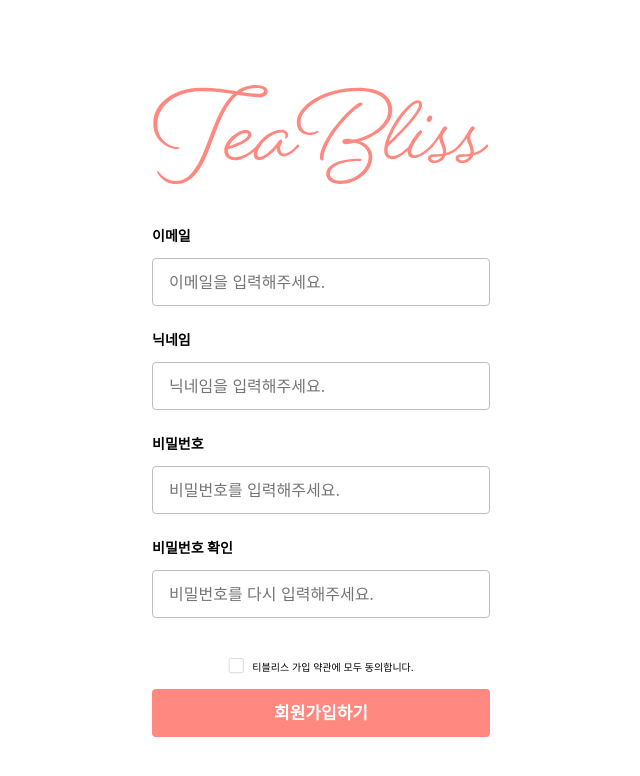
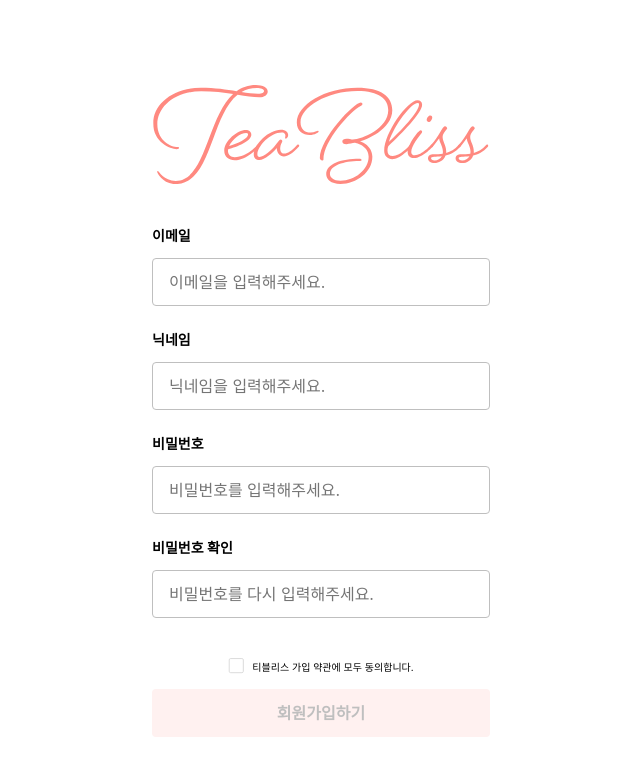
Before and after one commit to Tea-Bliss/FE_Tea_Bliss, a Next.js app: page /sign-up in a window 1280 px wide. Shown: the top 776 px of the page, without its empty margins (319-959 px from the left). Built offline with nearby package versions, Linux system fonts and the light colour scheme.

Commit message:
feat: 회원가입 페이지 구현

```diff
--- a/src/components/common/Button/index.tsx
+++ b/src/components/common/Button/index.tsx
@@ -1,7 +1,9 @@
 'use client';
 
 import { ButtonHTMLAttributes } from 'react';
+
 import classNames from 'classnames/bind';
+
 import styles from '@/components/common/Button/Button.module.scss';
 
 const cn = classNames.bind(styles);
--- /dev/null
+++ b/src/components/page-layout/signUpLayout/signUpForm/signUpForm.module.scss
@@ -0,0 +1,52 @@
+.formBox {
+  @include flexSort(column, center, center, 4rem);
+  width: 100%;
+}
+
+.inputContainer {
+  @include flexSort(column, center, center, 2.4rem);
+  width: 100%;
+}
+
+.inputBox {
+  width: 100%;
+  @include flexSort(column, null, null, 1.2rem);
+}
+
+.input {
+  width: 100%;
+  height: 4.8rem;
+  padding: 1.2rem 1.6rem;
+  border-radius: 0.4rem;
+  border: 0.1rem solid $black-6;
+  @include font(1.6rem, 400, 2.4rem);
+}
+
+.label {
+  @include font(1.4rem, 600, 2rem);
+}
+
+.buttonBox {
+  @include flexSort(column, center, center, 1.4rem);
+  width: 100%;
+}
+
+.agree {
+  @include font(1.6rem, 400, null);
+  @include flexSort(null, null, center, 0.8rem);
+}
+
+.button {
+  width: 100%;
+}
+
+.errorBox {
+  position: relative;
+}
+
+.error {
+  color: $error;
+  position: absolute;
+  bottom: -2rem;
+  @include font(1.3rem, 500, 1.8rem);
+}
--- /dev/null
+++ b/src/components/page-layout/signUpLayout/signUpForm/signUpForm.tsx
@@ -0,0 +1,143 @@
+'use client';
+
+import { zodResolver } from '@hookform/resolvers/zod';
+import classNames from 'classnames/bind';
+import { Controller, useForm } from 'react-hook-form';
+import { ZodIssueCode, z } from 'zod';
+
+import Button from '@/components/common/Button';
+import Input from '@/components/common/Input/Input';
+import Label from '@/components/common/Label/Label';
+import RadioInput from '@/components/common/RadioInput/RadioInput';
+import styles from '@/components/page-layout/signUpLayout/signUpForm/signUpForm.module.scss';
+
+const cn = classNames.bind(styles);
+
+const schema = z
+  .object({
+    email: z.string().nonempty('이메일을 입력해주세요.').email('이메일 형식으로 작성해 주세요.'),
+    nickName: z.string().nonempty('닉네임을 입력해주세요.').max(10, '열 자 이하로 작성해주세요.'),
+    password: z.string().nonempty('비밀번호를 입력해주세요.').min(8, '8자 이상 입력해주세요.'),
+    checkPassword: z.string().nonempty('비밀번호 확인을 입력해주세요.'),
+    agree: z.boolean().refine((val) => val === true, '티블리스 가입 약관에 동의해야 합니다.'),
+  })
+  .superRefine((data, ctx) => {
+    if (data.password !== data.checkPassword) {
+      ctx.addIssue({
+        path: ['checkPassword'],
+        message: '비밀번호가 일치하지 않습니다.',
+        code: ZodIssueCode.custom,
+      });
+    }
+  });
+
+export default function SignUpForm() {
+  const {
+    control,
+    handleSubmit,
+    formState: { errors, isValid },
+  } = useForm({
+    resolver: zodResolver(schema),
+    mode: 'onBlur',
+  });
+
+  return (
+    <form className={cn('formBox')} onSubmit={handleSubmit((data) => console.log(data))}>
+      <section className={cn('inputContainer')}>
+        <article className={cn('inputBox')}>
+          <Label className={cn('label')}>이메일</Label>
+          <Controller
+            name="email"
+            control={control}
+            defaultValue=""
+            render={({ field }) => (
+              <div className={cn('errorBox')}>
+                <Input {...field} placeholder="이메일을 입력해주세요." className={cn('input')} onBlur={field.onBlur} />
+                {typeof errors.email?.message === 'string' && <p className={cn('error')}>{errors.email.message}</p>}
+              </div>
+            )}
+          />
+        </article>
+        <article className={cn('inputBox')}>
+          <Label className={cn('label')}>닉네임</Label>
+          <Controller
+            name="nickName"
+            control={control}
+            defaultValue=""
+            render={({ field }) => (
+              <div className={cn('errorBox')}>
+                <Input {...field} placeholder="닉네임을 입력해주세요." className={cn('input')} onBlur={field.onBlur} />
+                {typeof errors.nickName?.message === 'string' && (
+                  <p className={cn('error')}>{errors.nickName.message}</p>
+                )}
+              </div>
+            )}
+          />
+        </article>
+        <article className={cn('inputBox')}>
+          <Label className={cn('label')}>비밀번호</Label>
+          <Controller
+            name="password"
+            control={control}
+            defaultValue=""
+            render={({ field }) => (
+              <div className={cn('errorBox')}>
+                <Input
+                  {...field}
+                  placeholder="비밀번호를 입력해주세요."
+                  className={cn('input')}
+                  onBlur={field.onBlur}
+                  type="password"
+                />
+                {typeof errors.password?.message === 'string' && (
+                  <p className={cn('error')}>{errors.password.message}</p>
+                )}
+              </div>
+            )}
+          />
+        </article>
+        <article className={cn('inputBox')}>
+          <Label className={cn('label')}>비밀번호 확인</Label>
+          <Controller
+            name="checkPassword"
+            control={control}
+            defaultValue=""
+            render={({ field }) => (
+              <div className={cn('errorBox')}>
+                <Input
+                  {...field}
+                  placeholder="비밀번호를 다시 입력해주세요."
+                  className={cn('input')}
+                  onBlur={field.onBlur}
+                  type="password"
+                />
+                {typeof errors.checkPassword?.message === 'string' && (
+                  <p className={cn('error')}>{errors.checkPassword.message}</p>
+                )}
+              </div>
+            )}
+          />
+        </article>
+      </section>
+      <article className={cn('buttonBox')}>
+        <Controller
+          name="agree"
+          control={control}
+          defaultValue={false}
+          render={({ field }) => (
+            <RadioInput
+              className={cn('agree')}
+              id="agree"
+              content="티블리스 가입 약관에 모두 동의합니다."
+              checked={field.value}
+              onChange={() => field.onChange(!field.value)}
+            />
+          )}
+        />
+        <Button shape="square" color="red" className={cn('button')} disabled={!isValid}>
+          회원가입하기
+        </Button>
+      </article>
+    </form>
+  );
+}
--- a/src/components/page-layout/signUpLayout/signUpLayout.module.scss
+++ b/src/components/page-layout/signUpLayout/signUpLayout.module.scss
@@ -6,51 +6,3 @@
 .container {
   @include flexSort(column, center, center, 4rem);
 }
-
-.formBox {
-  @include flexSort(column, center, center, 4rem);
-  width: 100%;
-}
-
-.inputContainer {
-  @include flexSort(column, center, center, 2.4rem);
-  width: 100%;
-}
-
-.inputBox {
-  width: 100%;
-  @include flexSort(column, null, null, 1.2rem);
-}
-
-.input {
-  width: 100%;
-  height: 4.8rem;
-  padding: 1.2rem 1.6rem;
-  border-radius: 0.4rem;
-  border: 0.1rem solid $black-6;
-  @include font(1.6rem, 400, 2.4rem);
-}
-
-.label {
-  @include font(1.4rem, 600, 2rem);
-}
-
-.buttonBox {
-  @include flexSort(column, center, center, 1.4rem);
-  width: 100%;
-}
-
-.agree {
-  @include font(1.6rem, 400, null);
-  @include flexSort(null, null, center, 0.8rem);
-}
-
-.button {
-  width: 100%;
-  padding: 1.2rem;
-  @include flexSort(null, center, center, null);
-  border-radius: 0.4rem;
-  background: $orange-5;
-  @include font(1.7rem, 600, 2.4rem);
-  color: $black-1;
-}
--- a/src/components/page-layout/signUpLayout/signUpLayout.tsx
+++ b/src/components/page-layout/signUpLayout/signUpLayout.tsx
@@ -1,11 +1,6 @@
-'use client';
+import classNames from 'classnames/bind';
 
-import classNames from 'classnames/bind';
-import { Controller, useForm } from 'react-hook-form';
-
-import Input from '@/components/common/Input/Input';
-import Label from '@/components/common/Label/Label';
-import RadioInput from '@/components/common/RadioInput/RadioInput';
+import SignUpForm from '@/components/page-layout/signUpLayout/signUpForm/signUpForm';
 import SignUpHeader from '@/components/page-layout/signUpLayout/signUpHeader/signUpHeader';
 
 import styles from './signUpLayout.module.scss';
@@ -13,48 +8,11 @@ import styles from './signUpLayout.module.scss';
 const cn = classNames.bind(styles);
 
 export default function SignUpLayout() {
-  const { control, handleSubmit } = useForm();
-
   return (
     <main className={cn('layout')}>
       <div className={cn('container')}>
         <SignUpHeader />
-        <form className={cn('formBox')} onSubmit={handleSubmit((data) => console.log(data))}>
-          <section className={cn('inputContainer')}>
-            <article className={cn('inputBox')}>
-              <Label className={cn('label')}>이메일</Label>
-              <Input placeholder="이메일을 입력해주세요." className={cn('input')} />
-            </article>
-            <article className={cn('inputBox')}>
-              <Label className={cn('label')}>닉네임</Label>
-              <Input placeholder="닉네임을 입력해주세요." className={cn('input')} />
-            </article>
-            <article className={cn('inputBox')}>
-              <Label className={cn('label')}>비밀번호</Label>
-              <Input placeholder="비밀번호를 입력해주세요." className={cn('input')} />
-            </article>
-            <article className={cn('inputBox')}>
-              <Label className={cn('label')}>비밀번호 확인</Label>
-              <Input placeholder="비밀번호를 다시 입력해주세요." className={cn('input')} />
-            </article>
-          </section>
-          <article className={cn('buttonBox')}>
-            <Controller
-              name="agree"
-              control={control}
-              render={({ field }) => (
-                <RadioInput
-                  className={cn('agree')}
-                  id="agree"
-                  content="티블리스 가입 약관에 모두 동의합니다."
-                  checked={field.value}
-                  onChange={() => field.onChange(!field.value)} // 상태 반전
-                />
-              )}
-            />
-            <button className={cn('button')}>회원가입하기</button>
-          </article>
-        </form>
+        <SignUpForm />
       </div>
     </main>
   );
```
